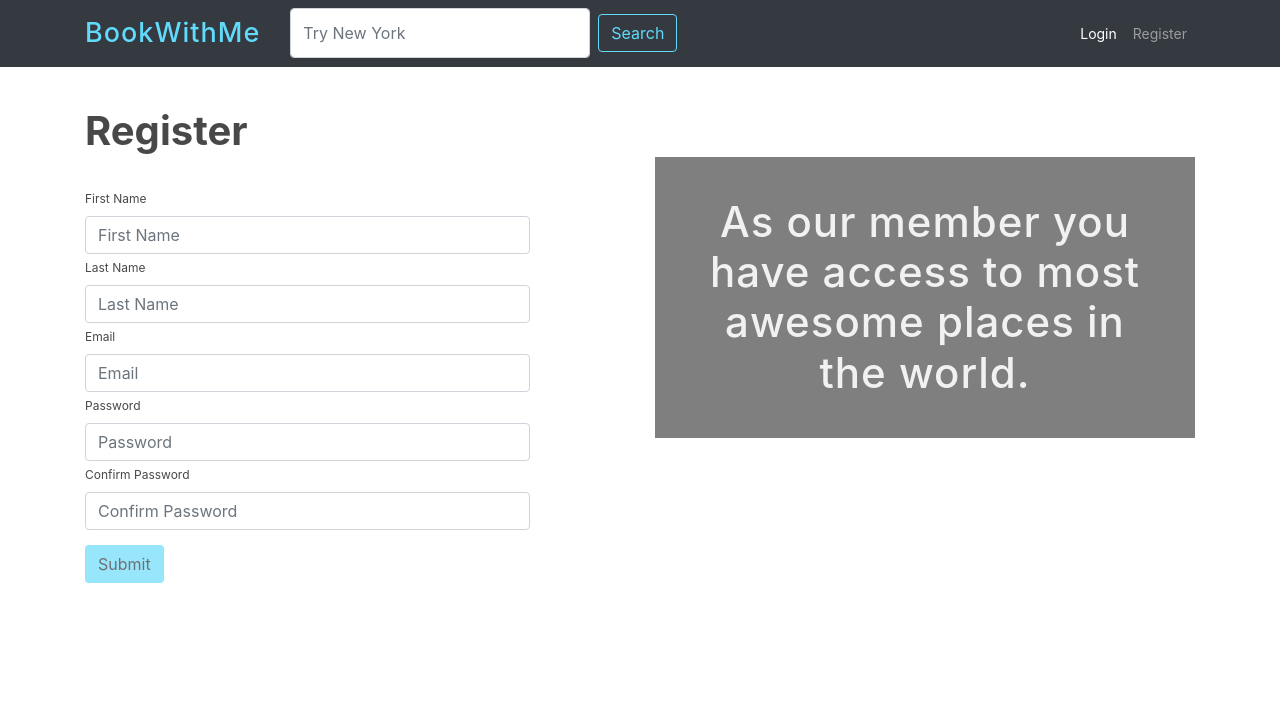
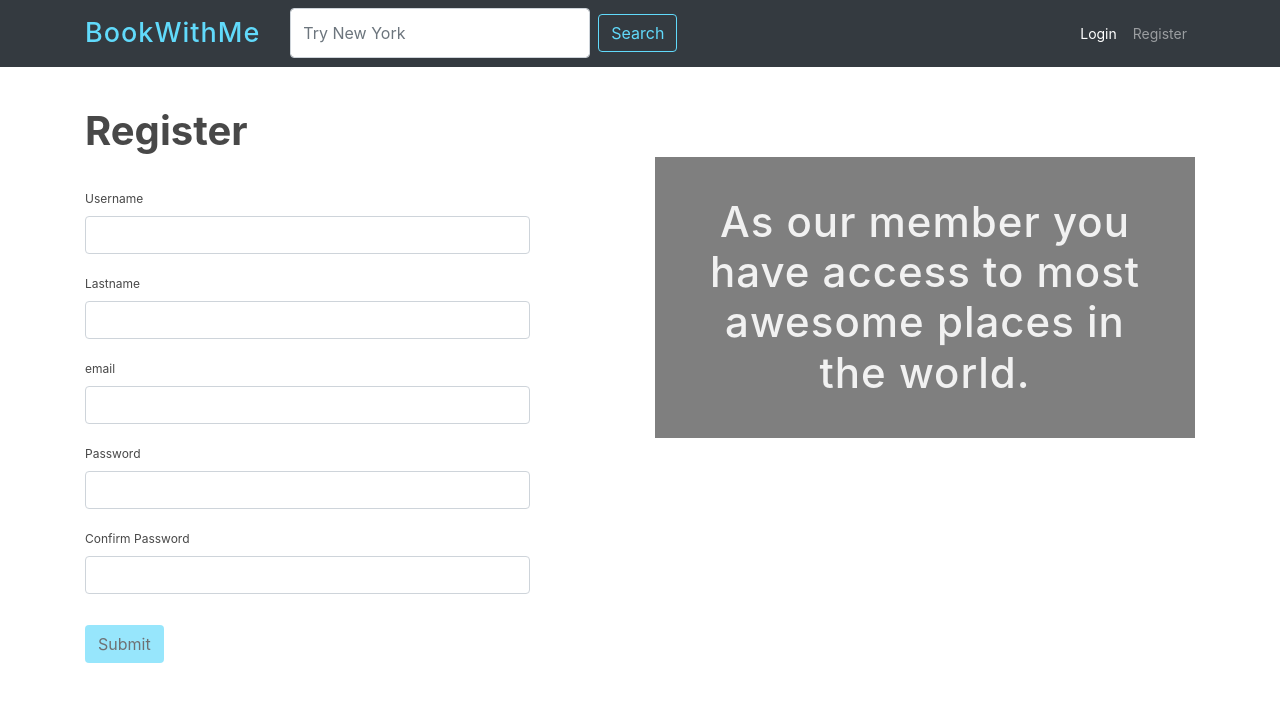
Before and after one commit to jeromeski/booking, a React (Create React App) app: page /register in a window 1280 px wide. Shown: the top 702 px of the page. Built offline with nearby package versions, Linux system fonts and the light colour scheme; what react-google-maps would draw is missing.

Commit message:
Register Form Validation

```diff
--- a/src/components/register/RegisterForm.js
+++ b/src/components/register/RegisterForm.js
@@ -1,82 +1,93 @@
 import React from 'react';
 import { Field, reduxForm } from 'redux-form';
+
+const renderField = ({
+  input,
+  label,
+  type,
+  className,
+  meta: { touched, error, warning }
+}) => (
+  <div className='form-group'>
+    <label>{label}</label>
+    <div className='input-group'>
+      <input {...input} type={type} className={className} />
+    </div>
+    {touched && error && <div className='alert alert-danger'>{error}</div>}
+  </div>
+);
 
 const RegisterForm = (props) => {
   const { handleSubmit, pristine, submitting, submitCb } = props;
   return (
     <form onSubmit={handleSubmit(submitCb)}>
-      <div>
-        <label>First Name</label>
-        <div>
       <Field
         name='firstName'
-            component='input'
         type='text'
-            placeholder='First Name'
         className='form-control'
+        component={renderField}
+        label='Username'
       />
-        </div>
-      </div>
-      <div>
-        <label>Last Name</label>
-        <div>
       <Field
         name='lastName'
-            component='input'
         type='text'
-            placeholder='Last Name'
         className='form-control'
+        component={renderField}
+        label='Lastname'
       />
-        </div>
-      </div>
-      <div>
-        <label>Email</label>
-        <div>
       <Field
         name='email'
-            component='input'
         type='email'
-            placeholder='Email'
         className='form-control'
+        component={renderField}
+        label='email'
       />
-        </div>
-      </div>
-      <div>
-        <label>Password</label>
-        <div>
       <Field
         name='password'
-            component='input'
         type='password'
-            placeholder='Password'
         className='form-control'
+        component={renderField}
+        label='Password'
       />
-        </div>
-      </div>
-      <div>
-        <label>Confirm Password</label>
-        <div>
       <Field
         name='password2'
-            component='input'
         type='password'
-            placeholder='Confirm Password'
         className='form-control'
+        component={renderField}
+        label='Confirm Password'
       />
-        </div>
-      </div>
-      <div>
       <button
         className='btn btn-bwm btn-form'
         type='submit'
         disabled={pristine || submitting}>
         Submit
       </button>
-      </div>
     </form>
   );
 };
 
+const validate = (values) => {
+  const errors = {};
+
+  if (values.username && values.username.length < 4) {
+    errors.username = 'Username must have at least 4 characters';
+  }
+
+  if (!values.email) {
+    errors.email = 'Please enter email!';
+  }
+
+  if (!values.password2) {
+    errors.email = 'Please enter to confirm your password';
+  }
+
+  if (values.password !== values.password2) {
+    errors.password = 'Passwords must be the same';
+  }
+  return errors;
+};
+
 export default reduxForm({
-  form: 'registerForm'
+  form: 'registerForm',
+  validate
 })(RegisterForm);
```
Also changed, not shown: 1 other file (tests, documents, lock files or other folders). Lines whose indentation alone changed are shown as unchanged.
